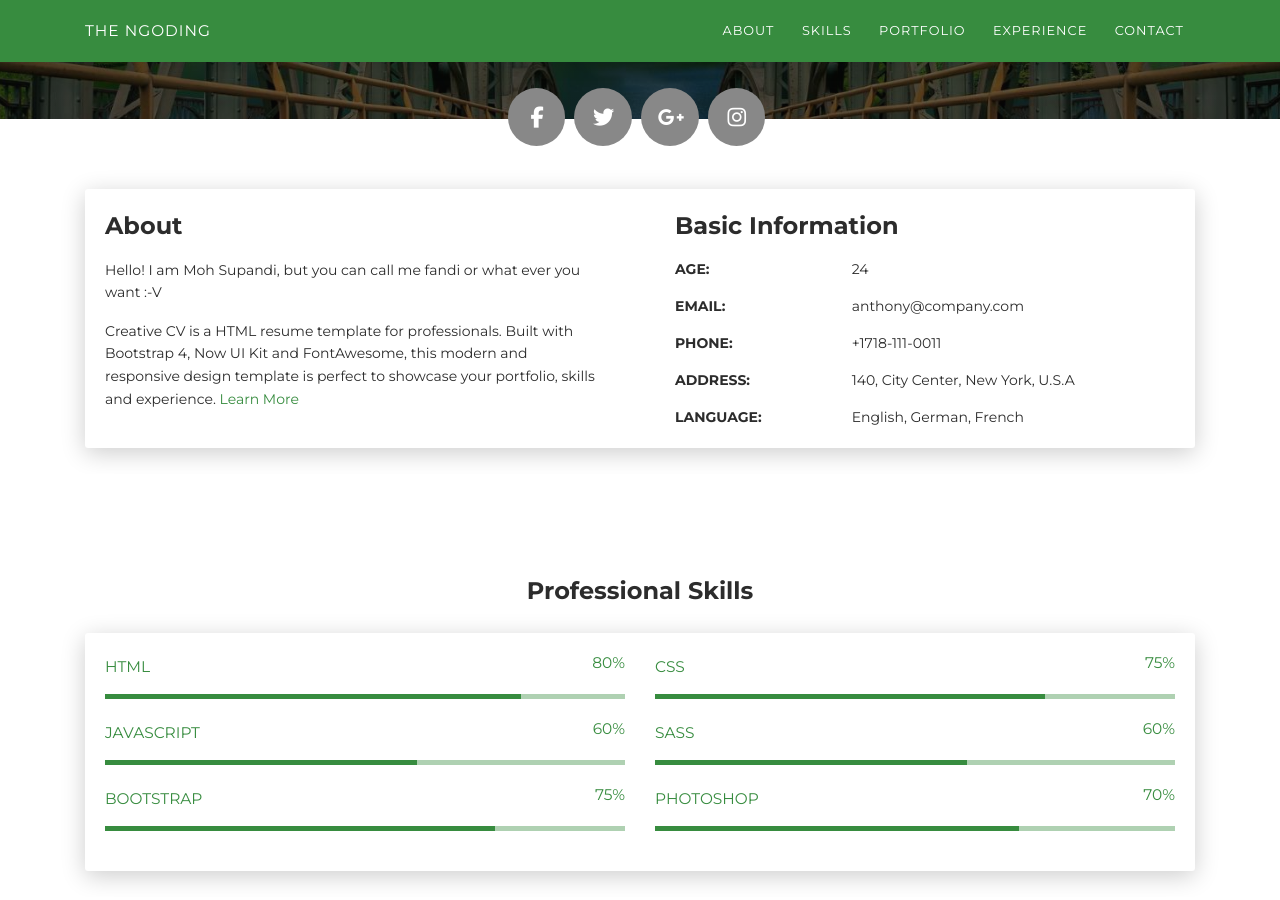
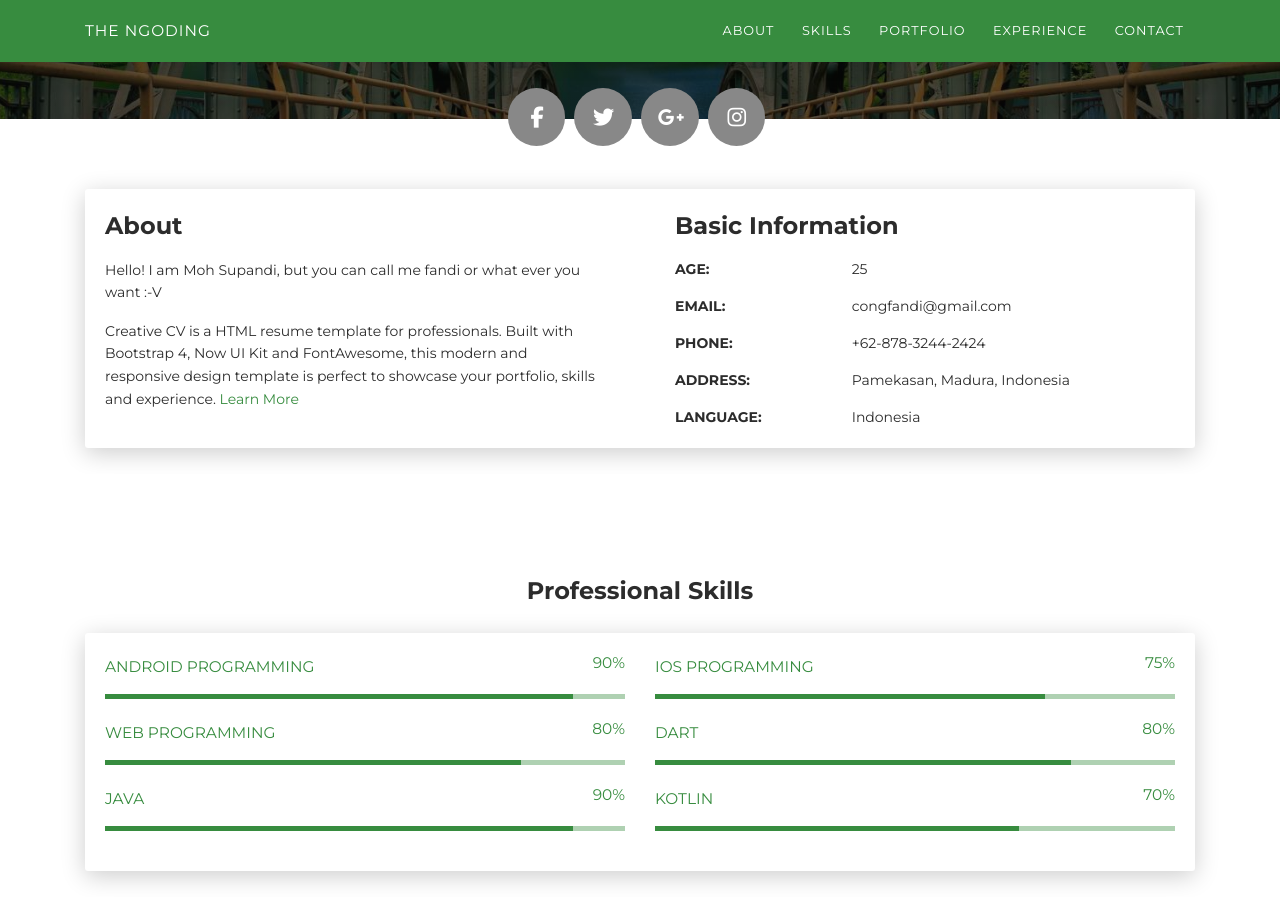
Before and after one commit to congfandi/congfandi.github.io, a Jekyll site: the page portofolio/index.html, which Jekyll copies as it is, in a window 1280 px wide and 900 px high, scrolled down 431 px. Built offline with Jekyll 4.4.1, drawn with Linux system fonts in a browser that asks for light colours; nearby versions of some CDN libraries.

Commit message:
change basic data

```diff
--- a/portofolio/index.html
+++ b/portofolio/index.html
@@ -70,23 +70,23 @@
             <div class="h4 mt-0 title">Basic Information</div>
             <div class="row">
               <div class="col-sm-4"><strong class="text-uppercase">Age:</strong></div>
-              <div class="col-sm-8">24</div>
+              <div class="col-sm-8">25</div>
             </div>
             <div class="row mt-3">
               <div class="col-sm-4"><strong class="text-uppercase">Email:</strong></div>
-              <div class="col-sm-8">anthony@company.com</div>
+              <div class="col-sm-8">congfandi@gmail.com</div>
             </div>
             <div class="row mt-3">
               <div class="col-sm-4"><strong class="text-uppercase">Phone:</strong></div>
-              <div class="col-sm-8">+1718-111-0011</div>
+              <div class="col-sm-8">+62-878-3244-2424</div>
             </div>
             <div class="row mt-3">
               <div class="col-sm-4"><strong class="text-uppercase">Address:</strong></div>
-              <div class="col-sm-8">140, City Center, New York, U.S.A</div>
+              <div class="col-sm-8">Pamekasan, Madura, Indonesia</div>
             </div>
             <div class="row mt-3">
               <div class="col-sm-4"><strong class="text-uppercase">Language:</strong></div>
-              <div class="col-sm-8">English, German, French</div>
+              <div class="col-sm-8">Indonesia</div>
             </div>
           </div>
         </div>
@@ -101,14 +101,14 @@
       <div class="card-body">
         <div class="row">
           <div class="col-md-6">
-            <div class="progress-container progress-primary"><span class="progress-badge">HTML</span>
+            <div class="progress-container progress-primary"><span class="progress-badge">Android Programming</span>
               <div class="progress">
-                <div class="progress-bar progress-bar-primary" data-aos="progress-full" data-aos-offset="10" data-aos-duration="2000" role="progressbar" aria-valuenow="60" aria-valuemin="0" aria-valuemax="100" style="width: 80%;"></div><span class="progress-value">80%</span>
+                <div class="progress-bar progress-bar-primary" data-aos="progress-full" data-aos-offset="10" data-aos-duration="2000" role="progressbar" aria-valuenow="60" aria-valuemin="0" aria-valuemax="100" style="width: 90%;"></div><span class="progress-value">90%</span>
               </div>
             </div>
           </div>
           <div class="col-md-6">
-            <div class="progress-container progress-primary"><span class="progress-badge">CSS</span>
+            <div class="progress-container progress-primary"><span class="progress-badge">IOS Programming</span>
               <div class="progress">
                 <div class="progress-bar progress-bar-primary" data-aos="progress-full" data-aos-offset="10" data-aos-duration="2000" role="progressbar" aria-valuenow="60" aria-valuemin="0" aria-valuemax="100" style="width: 75%;"></div><span class="progress-value">75%</span>
               </div>
@@ -117,30 +117,30 @@
         </div>
         <div class="row">
           <div class="col-md-6">
-            <div class="progress-container progress-primary"><span class="progress-badge">JavaScript</span>
+            <div class="progress-container progress-primary"><span class="progress-badge">Web Programming</span>
               <div class="progress">
-                <div class="progress-bar progress-bar-primary" data-aos="progress-full" data-aos-offset="10" data-aos-duration="2000" role="progressbar" aria-valuenow="60" aria-valuemin="0" aria-valuemax="100" style="width: 60%;"></div><span class="progress-value">60%</span>
+                <div class="progress-bar progress-bar-primary" data-aos="progress-full" data-aos-offset="10" data-aos-duration="2000" role="progressbar" aria-valuenow="60" aria-valuemin="0" aria-valuemax="100" style="width: 80%;"></div><span class="progress-value">80%</span>
               </div>
             </div>
           </div>
           <div class="col-md-6">
-            <div class="progress-container progress-primary"><span class="progress-badge">SASS</span>
+            <div class="progress-container progress-primary"><span class="progress-badge">Dart</span>
               <div class="progress">
-                <div class="progress-bar progress-bar-primary" data-aos="progress-full" data-aos-offset="10" data-aos-duration="2000" role="progressbar" aria-valuenow="60" aria-valuemin="0" aria-valuemax="100" style="width: 60%;"></div><span class="progress-value">60%</span>
+                <div class="progress-bar progress-bar-primary" data-aos="progress-full" data-aos-offset="10" data-aos-duration="2000" role="progressbar" aria-valuenow="60" aria-valuemin="0" aria-valuemax="100" style="width: 80%;"></div><span class="progress-value">80%</span>
               </div>
             </div>
           </div>
         </div>
         <div class="row">
           <div class="col-md-6">
-            <div class="progress-container progress-primary"><span class="progress-badge">Bootstrap</span>
+            <div class="progress-container progress-primary"><span class="progress-badge">Java</span>
               <div class="progress">
-                <div class="progress-bar progress-bar-primary" data-aos="progress-full" data-aos-offset="10" data-aos-duration="2000" role="progressbar" aria-valuenow="60" aria-valuemin="0" aria-valuemax="100" style="width: 75%;"></div><span class="progress-value">75%</span>
+                <div class="progress-bar progress-bar-primary" data-aos="progress-full" data-aos-offset="10" data-aos-duration="2000" role="progressbar" aria-valuenow="60" aria-valuemin="0" aria-valuemax="100" style="width: 90%;"></div><span class="progress-value">90%</span>
               </div>
             </div>
           </div>
           <div class="col-md-6">
-            <div class="progress-container progress-primary"><span class="progress-badge">Photoshop</span>
+            <div class="progress-container progress-primary"><span class="progress-badge">Kotlin</span>
               <div class="progress">
                 <div class="progress-bar progress-bar-primary" data-aos="progress-full" data-aos-offset="10" data-aos-duration="2000" role="progressbar" aria-valuenow="60" aria-valuemin="0" aria-valuemax="100" style="width: 70%;"></div><span class="progress-value">70%</span>
               </div>
```
